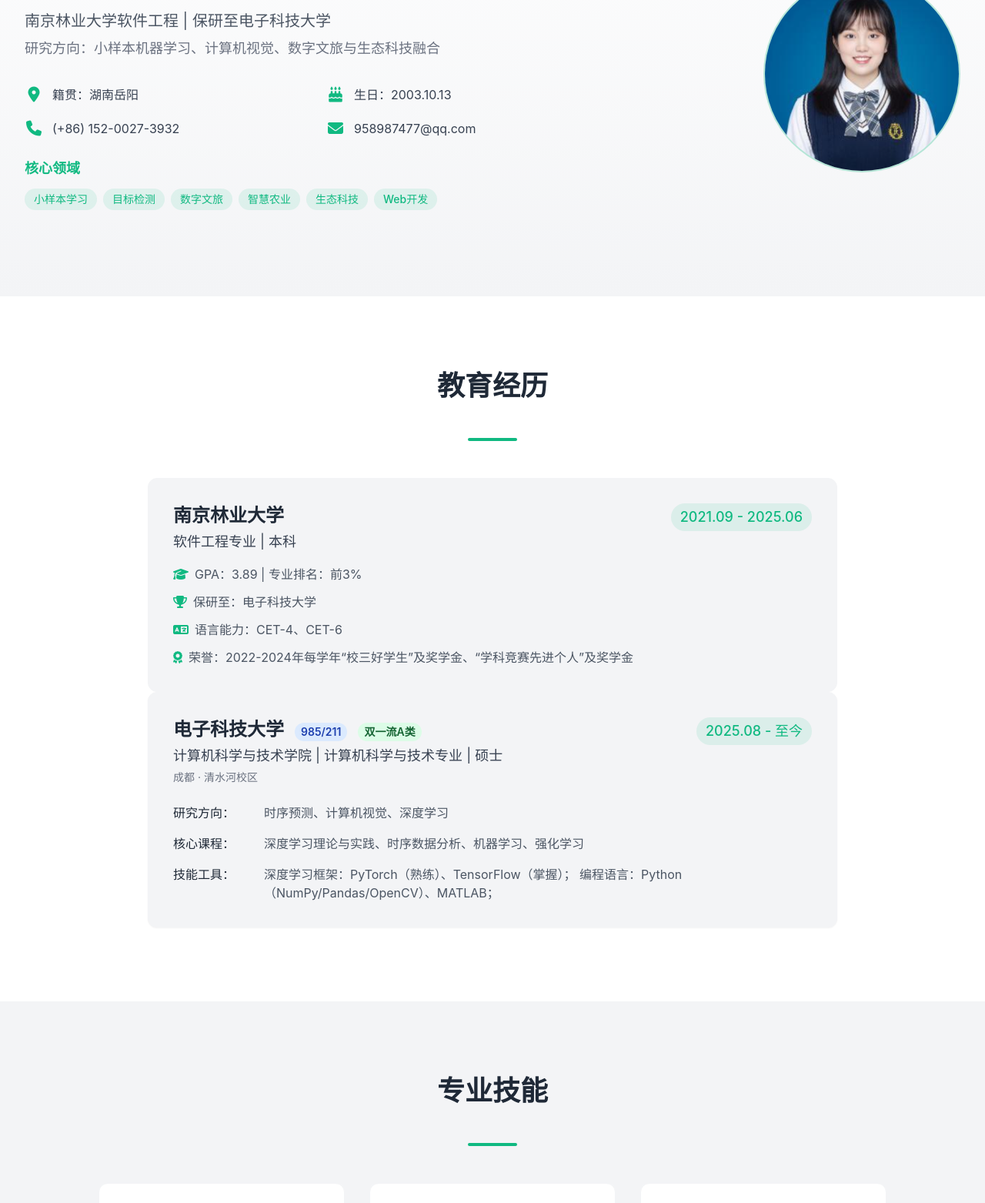
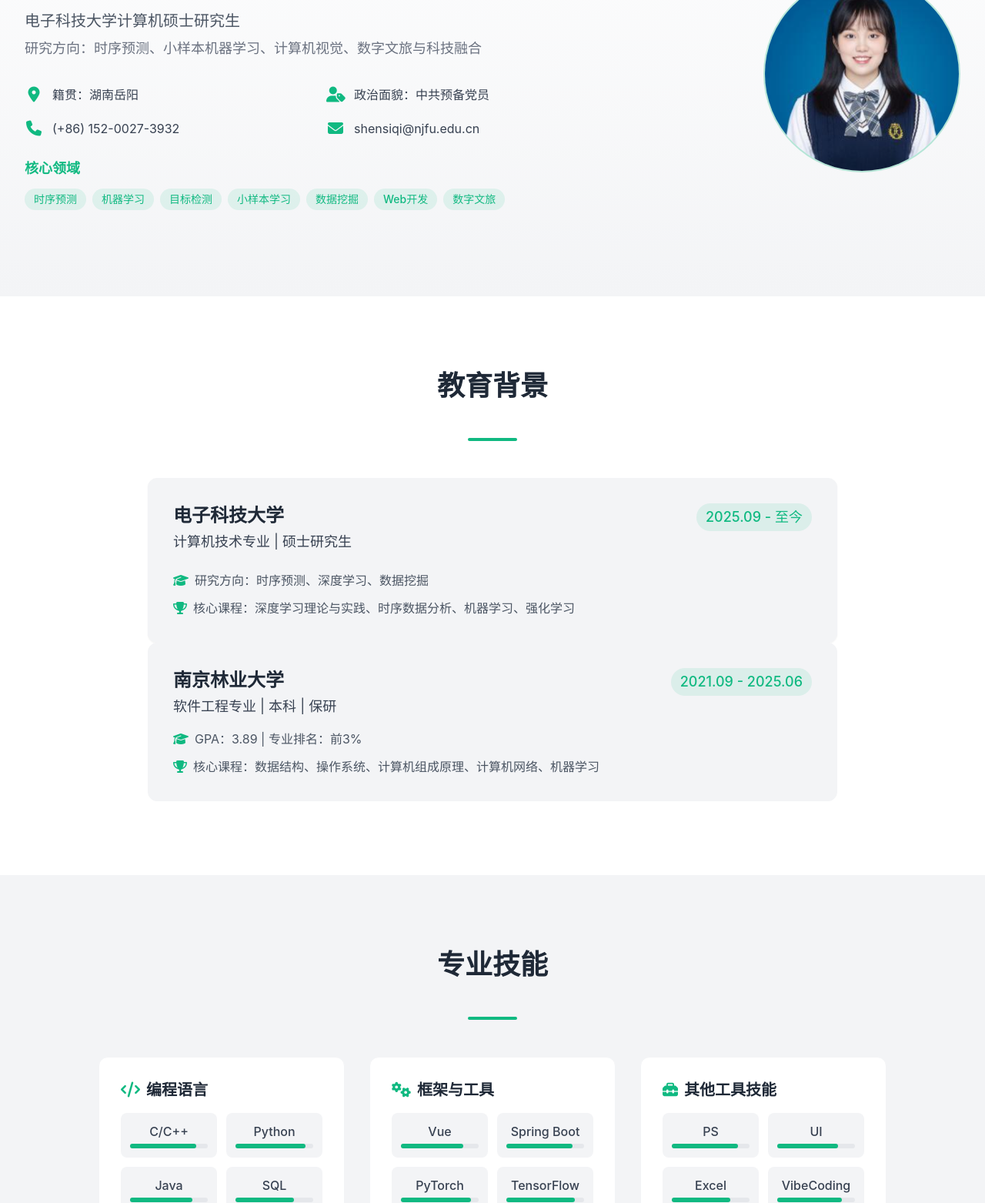
Before and after one commit to Neil-liu7/ssq, a plain HTML site: page index.html in a window 1280 px wide. Shown: the part 240-1803 px from the top of the page at 77% size. Drawn offline with nearby package versions, Linux system fonts and the light colour scheme.

Commit message:
更新 index.html

```diff
--- a/index.html
+++ b/index.html
@@ -106,10 +106,10 @@
                     沈思齐
                 </h1>
                 <p class="text-lg sm:text-xl text-gray-600 mb-2">
-                    南京林业大学软件工程 | 保研至电子科技大学
+                    电子科技大学计算机硕士研究生
                 </p>
                 <p class="text-base sm:text-lg text-gray-500 mb-8">
-                    研究方向：小样本机器学习、计算机视觉、数字文旅与生态科技融合
+                    研究方向：时序预测、小样本机器学习、计算机视觉、数字文旅与科技融合
                 </p>
 
                 <!-- 基础信息与联系方式 -->
@@ -118,9 +118,13 @@
                         <i class="fa-solid fa-map-marker-alt text-primary text-xl w-6 text-center"></i>
                         <span>籍贯：湖南岳阳</span>
                     </div>
-                    <div class="flex items-center gap-3 text-gray-700">
+                    <!-- <div class="flex items-center gap-3 text-gray-700">
                         <i class="fa-solid fa-birthday-cake text-primary text-xl w-6 text-center"></i>
                         <span>生日：2003.10.13</span>
+                    </div> -->
+                    <div class="flex items-center gap-3 text-gray-700">
+                        <i class="fa-solid fa-user-tag text-primary text-xl w-6 text-center"></i>
+                        <span>政治面貌：中共预备党员</span>
                     </div>
                     <a href="tel:15200273932" class="flex items-center gap-3 text-gray-700 hover:text-primary transition-colors duration-200">
                         <i class="fa-solid fa-phone text-primary text-xl w-6 text-center"></i>
@@ -128,7 +132,7 @@
                     </a>
                     <a href="mailto:958987477@qq.com" class="flex items-center gap-3 text-gray-700 hover:text-primary transition-colors duration-200">
                         <i class="fa-solid fa-envelope text-primary text-xl w-6 text-center"></i>
-                        <span>958987477@qq.com</span>
+                        <span>shensiqi@njfu.edu.cn</span>
                     </a>
                 </div>
 
@@ -136,12 +140,13 @@
                 <div>
                     <h3 class="text-lg font-semibold mb-3 text-primary">核心领域</h3>
                     <div class="flex flex-wrap gap-2">
+                        <span class="px-3 py-1 bg-primary/10 text-primary rounded-full text-sm font-medium">时序预测</span>
+                        <span class="px-3 py-1 bg-primary/10 text-primary rounded-full text-sm font-medium">机器学习</span>
+                        <span class="px-3 py-1 bg-primary/10 text-primary rounded-full text-sm font-medium">目标检测</span>
                         <span class="px-3 py-1 bg-primary/10 text-primary rounded-full text-sm font-medium">小样本学习</span>
-                        <span class="px-3 py-1 bg-primary/10 text-primary rounded-full text-sm font-medium">目标检测</span>
+                        <span class="px-3 py-1 bg-primary/10 text-primary rounded-full text-sm font-medium">数据挖掘</span>
+                        <span class="px-3 py-1 bg-primary/10 text-primary rounded-full text-sm font-medium">Web开发</span>
                         <span class="px-3 py-1 bg-primary/10 text-primary rounded-full text-sm font-medium">数字文旅</span>
-                        <span class="px-3 py-1 bg-primary/10 text-primary rounded-full text-sm font-medium">智慧农业</span>
-                        <span class="px-3 py-1 bg-primary/10 text-primary rounded-full text-sm font-medium">生态科技</span>
-                        <span class="px-3 py-1 bg-primary/10 text-primary rounded-full text-sm font-medium">Web开发</span>
                     </div>
                 </div>
             </div>
@@ -162,16 +167,47 @@
 <!-- 教育经历 -->
 <section id="education" class="py-16 sm:py-24 bg-white">
     <div class="container mx-auto px-4 sm:px-6 lg:px-8">
-        <h2 class="text-3xl sm:text-4xl font-bold text-dark text-center mb-2">教育经历</h2>
+        <h2 class="text-3xl sm:text-4xl font-bold text-dark text-center mb-2">教育背景</h2>
         <div class="section-divider"></div>
-
+        <div class="max-w-4xl mx-auto space-y-8">
+            <!-- 电子科技大学硕士 -->
+            <div class="bg-neutral rounded-xl p-6 sm:p-8 border border-gray-100 card-hover shadow-sm hover:shadow-md transition-shadow duration-300">
+                <div class="flex flex-col sm:flex-row sm:justify-between sm:items-start gap-4 mb-6">
+                    <div>
+                        <h3 class="text-xl sm:text-2xl font-semibold text-dark">电子科技大学</h3>
+                        <!-- <h3 class="text-xl sm:text-2xl font-semibold text-dark">电子科技大学 <span class="inline-block ml-2 text-sm bg-blue-100 text-blue-800 px-2 py-0.5 rounded-full">985/211</span> <span class="inline-block ml-2 text-sm bg-green-100 text-green-800 px-2 py-0.5 rounded-full">双一流A类</span></h3> -->
+                        <p class="text-lg text-gray-700 mt-1">计算机技术专业 | 硕士研究生</p>
+                        <!-- <p class="text-sm text-gray-500 mt-1">成都 · 清水河校区</p> -->
+                    </div>
+                    <span class="text-primary font-medium text-lg bg-primary/10 px-3 py-1 rounded-full">2025.09 - 至今</span>
+                </div>
+                <div class="space-y-3 text-gray-600">
+                    <div class="flex items-center gap-2">
+                        <i class="fa-solid fa-graduation-cap text-primary"></i>
+                        <span>研究方向：时序预测、深度学习、数据挖掘</span>
+                    </div>
+                    <div class="flex items-center gap-2">
+                        <i class="fa-solid fa-trophy text-primary"></i>
+                        <span>核心课程：深度学习理论与实践、时序数据分析、机器学习、强化学习</span>
+                    </div>
+                    <!-- <div class="flex items-center gap-2">
+                        <i class="fa-solid fa-language text-primary"></i>
+                        <span>语言能力：CET-4、CET-6</span>
+                    </div> -->
+                    <!-- <div class="flex items-center gap-2">
+                        <i class="fa-solid fa-award text-primary"></i>
+                        <span>荣誉：2022-2024年每学年“校三好学生”及奖学金、“学科竞赛先进个人”及奖学金</span>
+                    </div> -->
+                </div>
+            </div>
+        </div>
         <div class="max-w-4xl mx-auto space-y-8">
             <!-- 南京林业大学本科 -->
             <div class="bg-neutral rounded-xl p-6 sm:p-8 border border-gray-100 card-hover">
                 <div class="flex flex-col sm:flex-row sm:justify-between sm:items-start gap-4 mb-4">
                     <div>
                         <h3 class="text-xl sm:text-2xl font-semibold text-dark">南京林业大学</h3>
-                        <p class="text-lg text-gray-700 mt-1">软件工程专业 | 本科</p>
+                        <p class="text-lg text-gray-700 mt-1">软件工程专业 | 本科 | 保研</p>
                     </div>
                     <span class="text-primary font-medium text-lg bg-primary/10 px-3 py-1 rounded-full">2021.09 - 2025.06</span>
                 </div>
@@ -182,58 +218,20 @@
                     </div>
                     <div class="flex items-center gap-2">
                         <i class="fa-solid fa-trophy text-primary"></i>
-                        <span>保研至：电子科技大学</span>
+                        <span>核心课程：数据结构、操作系统、计算机组成原理、计算机网络、机器学习</span>
                     </div>
-                    <div class="flex items-center gap-2">
+                    <!-- <div class="flex items-center gap-2">
                         <i class="fa-solid fa-language text-primary"></i>
                         <span>语言能力：CET-4、CET-6</span>
-                    </div>
-                    <div class="flex items-center gap-2">
+                    </div> -->
+                    <!-- <div class="flex items-center gap-2">
                         <i class="fa-solid fa-award text-primary"></i>
                         <span>荣誉：2022-2024年每学年“校三好学生”及奖学金、“学科竞赛先进个人”及奖学金</span>
-                    </div>
+                    </div> -->
                 </div>
             </div>
         </div>
-        <div class="max-w-4xl mx-auto space-y-8">
-            <!-- 电子科技大学硕士 -->
-            <div class="bg-neutral rounded-xl p-6 sm:p-8 border border-gray-100 card-hover shadow-sm hover:shadow-md transition-shadow duration-300">
-                <div class="flex flex-col sm:flex-row sm:justify-between sm:items-start gap-4 mb-6">
-                    <div>
-                        <h3 class="text-xl sm:text-2xl font-semibold text-dark">电子科技大学 <span class="inline-block ml-2 text-sm bg-blue-100 text-blue-800 px-2 py-0.5 rounded-full">985/211</span> <span class="inline-block ml-2 text-sm bg-green-100 text-green-800 px-2 py-0.5 rounded-full">双一流A类</span></h3>
-                        <p class="text-lg text-gray-700 mt-1">计算机科学与技术学院 | 计算机科学与技术专业 | 硕士</p>
-                        <p class="text-sm text-gray-500 mt-1">成都 · 清水河校区</p>
-                    </div>
-                    <span class="text-primary font-medium text-lg bg-primary/10 px-3 py-1 rounded-full">2025.08 - 至今</span>
-                </div>
 
-                <div class="space-y-4 text-gray-600">
-                    <!-- 研究方向 -->
-                    <div class="flex flex-col sm:flex-row sm:items-start gap-2">
-                        <span class="font-medium text-dark min-w-[110px]">研究方向：</span>
-                        <span>
-                            时序预测、计算机视觉、深度学习
-                        </span>
-                    </div>
-
-                    <!-- 核心课程 -->
-                    <div class="flex flex-col sm:flex-row sm:items-start gap-2">
-                        <span class="font-medium text-dark min-w-[110px]">核心课程：</span>
-                        <span>
-                    深度学习理论与实践、时序数据分析、机器学习、强化学习
-                </span>
-                    </div>
-                    <!-- 技能工具 -->
-                    <div class="flex flex-col sm:flex-row sm:items-start gap-2">
-                        <span class="font-medium text-dark min-w-[110px]">技能工具：</span>
-                        <span>
-                    深度学习框架：PyTorch（熟练）、TensorFlow（掌握）；
-                    编程语言：Python（NumPy/Pandas/OpenCV）、MATLAB；
-                </span>
-                    </div>
-                </div>
-            </div>
-        </div>
 
     </div>
 </section>
@@ -329,7 +327,7 @@
                         </div>
                     </div>
                     <div class="flex flex-col items-center p-3 bg-neutral rounded-lg">
-                        <span class="text-gray-700 font-medium mb-1">YOLO/Faster R-CNN</span>
+                        <span class="text-gray-700 font-medium mb-1">mmdetection</span>
                         <div class="w-full bg-gray-200 rounded-full h-1.5">
                             <div class="bg-primary h-1.5 rounded-full" style="width: 92%"></div>
                         </div>
@@ -341,35 +339,35 @@
             <div class="bg-white rounded-xl p-6 sm:p-7 border border-gray-100 card-hover">
                 <h3 class="text-xl font-semibold text-dark mb-4 flex items-center gap-2">
                     <i class="fa-solid fa-toolbox text-primary text-xl"></i>
-                    开发与设计工具
+                    其他工具技能
                 </h3>
                 <div class="grid grid-cols-2 gap-3">
                     <div class="flex flex-col items-center p-3 bg-neutral rounded-lg">
-                        <span class="text-gray-700 font-medium mb-1">Spring Boot</span>
+                        <span class="text-gray-700 font-medium mb-1">PS</span>
                         <div class="w-full bg-gray-200 rounded-full h-1.5">
                             <div class="bg-primary h-1.5 rounded-full" style="width: 85%"></div>
                         </div>
                     </div>
                     <div class="flex flex-col items-center p-3 bg-neutral rounded-lg">
-                        <span class="text-gray-700 font-medium mb-1">腾讯地图SDK</span>
+                        <span class="text-gray-700 font-medium mb-1">UI</span>
                         <div class="w-full bg-gray-200 rounded-full h-1.5">
                             <div class="bg-primary h-1.5 rounded-full" style="width: 78%"></div>
                         </div>
                     </div>
                     <div class="flex flex-col items-center p-3 bg-neutral rounded-lg">
-                        <span class="text-gray-700 font-medium mb-1">wxCharts</span>
+                        <span class="text-gray-700 font-medium mb-1">Excel</span>
                         <div class="w-full bg-gray-200 rounded-full h-1.5">
                             <div class="bg-primary h-1.5 rounded-full" style="width: 75%"></div>
                         </div>
                     </div>
                     <div class="flex flex-col items-center p-3 bg-neutral rounded-lg">
-                        <span class="text-gray-700 font-medium mb-1">WXML/WXSS</span>
+                        <span class="text-gray-700 font-medium mb-1">VibeCoding</span>
                         <div class="w-full bg-gray-200 rounded-full h-1.5">
                             <div class="bg-primary h-1.5 rounded-full" style="width: 83%"></div>
                         </div>
                     </div>
-                    <div class="flex flex-col items-center p-3 bg-neutral rounded-lg">
-                        <span class="text-gray-700 font-medium mb-1">AR技术（基础）</span>
+                    <!-- <div class="flex flex-col items-center p-3 bg-neutral rounded-lg">
+                        <span class="text-gray-700 font-medium mb-1">AR技术</span>
                         <div class="w-full bg-gray-200 rounded-full h-1.5">
                             <div class="bg-primary h-1.5 rounded-full" style="width: 65%"></div>
                         </div>
@@ -379,7 +377,7 @@
                         <div class="w-full bg-gray-200 rounded-full h-1.5">
                             <div class="bg-primary h-1.5 rounded-full" style="width: 72%"></div>
                         </div>
-                    </div>
+                    </div> -->
                 </div>
             </div>
         </div>
@@ -405,26 +403,26 @@
             <!-- 项目1：遥感林木计数模型 -->
             <div class="project-card bg-neutral rounded-xl p-6 sm:p-7 border border-gray-100 card-hover" data-category="ai">
                 <div class="flex justify-between items-center mb-3">
-                    <span class="px-2.5 py-1 bg-primary/10 text-primary text-xs rounded-full font-medium">AI与机器学习</span>
-                    <span class="text-sm text-gray-500">2024.02-至今</span>
+                    <span class="px-2.5 py-1 bg-primary/10 text-primary text-xs rounded-full font-medium">机器学习与目标检测</span>
+                    <span class="text-sm text-gray-500">2024.02-2024.10</span>
                 </div>
                 <h3 class="text-xl font-semibold text-dark mb-3">基于小样本的遥感林木计数模型研究</h3>
                 <div class="space-y-3 text-gray-700 text-sm sm:text-base">
                     <h4 class="font-medium text-primary">核心工作：</h4>
                     <ul class="list-disc list-inside space-y-1 pl-2">
                         <li>提出少样本林木密度映射计数模型，在5个示范区试点验证，<span class="text-highlight">计数精度提升37.7%</span></li>
-                        <li>研发交互式可视化平台，将林木密度数据转化为生态地图，赋能生态叙事</li>
+                        <li>研发交互式可视化平台，将林木密度数据转化为生态地图，以科技赋能生态叙事</li>
                         <li>通过梯度分析、对比实验及消融实验，验证方法有效性与泛化能力</li>
                     </ul>
                     <h4 class="font-medium text-primary mt-2">项目价值：</h4>
-                    <p>形成“理论创新-技术突破-产业应用”链条，系统可纳入“数字乡村”管理体系，助力生态保护与文化表达。</p>
+                    <p>以第一作者身份撰写机器学习领域相关论文"Similarity-aware Few-shot Tree Density Mapping and Counting Network"；形成“理论创新-技术突破-产业应用”链条，系统可纳入“数字乡村”管理体系，助力生态保护与文化表达。</p>
                 </div>
             </div>
 
             <!-- 项目2：智慧农业病虫害检测系统 -->
             <div class="project-card bg-neutral rounded-xl p-6 sm:p-7 border border-gray-100 card-hover" data-category="agri">
                 <div class="flex justify-between items-center mb-3">
-                    <span class="px-2.5 py-1 bg-primary/10 text-primary text-xs rounded-full font-medium">智慧农业</span>
+                    <span class="px-2.5 py-1 bg-primary/10 text-primary text-xs rounded-full font-medium">机器学习与目标检测</span>
                     <span class="text-sm text-gray-500">2023.11-2024.02</span>
                 </div>
                 <h3 class="text-xl font-semibold text-dark mb-3">智慧农业与植物病虫害的智能生态检测系统</h3>
@@ -433,7 +431,7 @@
                     <ul class="list-disc list-inside space-y-1 pl-2">
                         <li>结合Faster R-CNN、YOLOv3、RetinaNet等算法，搭建监测系统，覆盖12类作物病害，<span class="text-highlight">诊断准确率达89.7%</span></li>
                         <li>采用数据可视化技术，构建病虫害监测图谱，展现作物健康状况与治理趋势</li>
-                        <li>设计“精准防控-减药减损-知识普惠”体系，探索生态智慧与丝路农业历史关联</li>
+                        <li>通过“精准防控-减药减损-知识普惠”体系，探索生态智慧与丝路农业历史关联</li>
                     </ul>
                     <h4 class="font-medium text-primary mt-2">项目价值：</h4>
                     <p>推动乡村智慧农业发展，为可持续农业模式提供技术支撑，降低农药使用量与作物损失。</p>
@@ -443,7 +441,7 @@
             <!-- 项目3：苏游通小程序 -->
             <div class="project-card bg-neutral rounded-xl p-6 sm:p-7 border border-gray-100 card-hover" data-category="culture">
                 <div class="flex justify-between items-center mb-3">
-                    <span class="px-2.5 py-1 bg-primary/10 text-primary text-xs rounded-full font-medium">数字文旅</span>
+                    <span class="px-2.5 py-1 bg-primary/10 text-primary text-xs rounded-full font-medium">数字文旅与Web开发</span>
                     <span class="text-sm text-gray-500">2023.08-2023.09</span>
                 </div>
                 <h3 class="text-xl font-semibold text-dark mb-3">“苏游通”小程序——苏州文旅数字化升级</h3>
@@ -462,7 +460,7 @@
             <!-- 项目4：新疆和田数字叙事项目 -->
             <div class="project-card bg-neutral rounded-xl p-6 sm:p-7 border border-gray-100 card-hover" data-category="culture">
                 <div class="flex justify-between items-center mb-3">
-                    <span class="px-2.5 py-1 bg-primary/10 text-primary text-xs rounded-full font-medium">数字文旅</span>
+                    <span class="px-2.5 py-1 bg-primary/10 text-primary text-xs rounded-full font-medium">数字文旅与Web开发</span>
                     <span class="text-sm text-gray-500">2025.04-2025.05</span>
                 </div>
                 <h3 class="text-xl font-semibold text-dark mb-3">新疆和田非遗与生态旅游融合的数字叙事项目</h3>
@@ -537,7 +535,7 @@
 </section>
 
 <!-- 志愿活动 -->
-<section id="volunteer" class="py-16 sm:py-24 bg-white">
+<!-- <section id="volunteer" class="py-16 sm:py-24 bg-white">
     <div class="container mx-auto px-4 sm:px-6 lg:px-8">
         <h2 class="text-3xl sm:text-4xl font-bold text-dark text-center mb-2">志愿活动</h2>
         <div class="section-divider"></div>
@@ -591,7 +589,7 @@
             </div>
         </div>
     </div>
-</section>
+</section> -->
 
 <!-- 页脚 -->
 <footer class="bg-dark text-white py-8">
```
